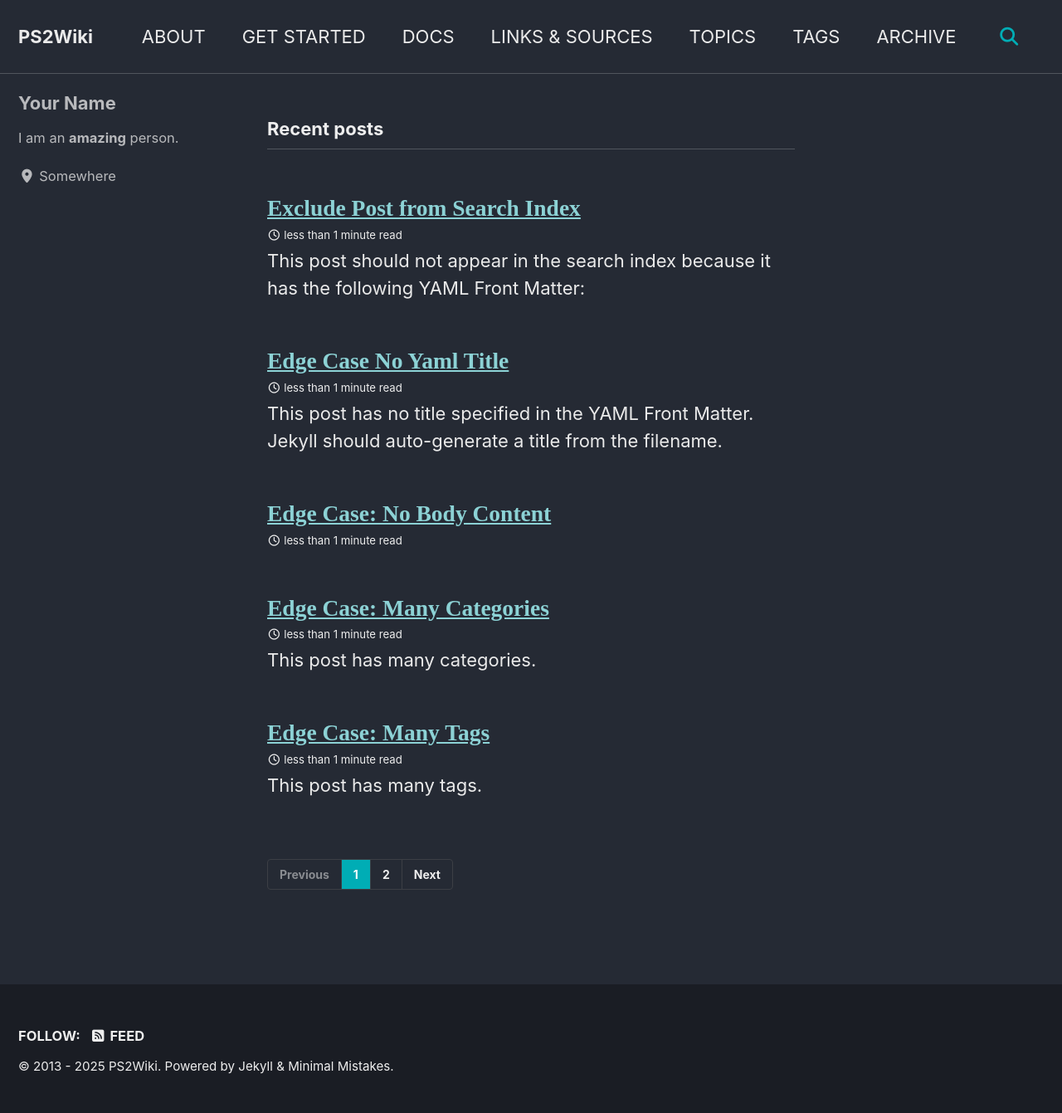
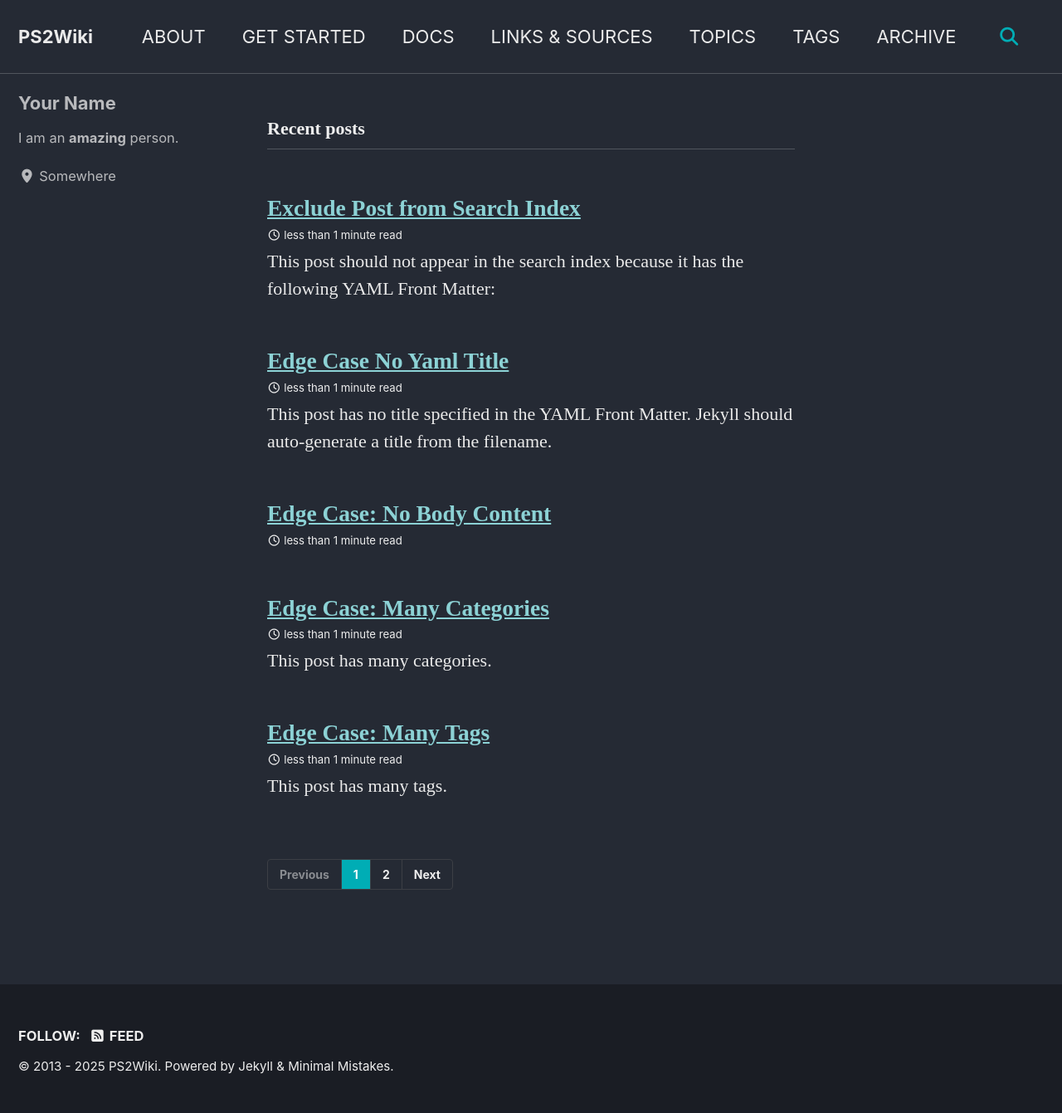
Before and after one commit to ps2wiki/search, a Jekyll site: the page built from index.html, in a window 1280 px wide. Shown: the whole page at 83% size. Built offline with Jekyll 4.4.1, drawn with Linux system fonts in a browser that asks for light colours; cached includes are drawn as plain includes; some web fonts are replaced; the list of posts is cut into pages by our own code.

Commit message:
Update _base.scss

```diff
--- a/_sass/minimal-mistakes/_base.scss
+++ b/_sass/minimal-mistakes/_base.scss
@@ -14,7 +14,7 @@ body {
   margin: 0;
   padding: 0;
   color: $text-color;
-  font-family: $global-font-family;
+  font-family: Lexend;
   line-height: 1.5;
 
   &.overflow--hidden {
@@ -31,7 +31,7 @@ h5,
 h6 {
   margin: 2em 0 0.5em;
   line-height: 1.2;
-  font-family: $header-font-family;
+  font-family: Lexend;
   font-weight: bold;
 }
 
```
